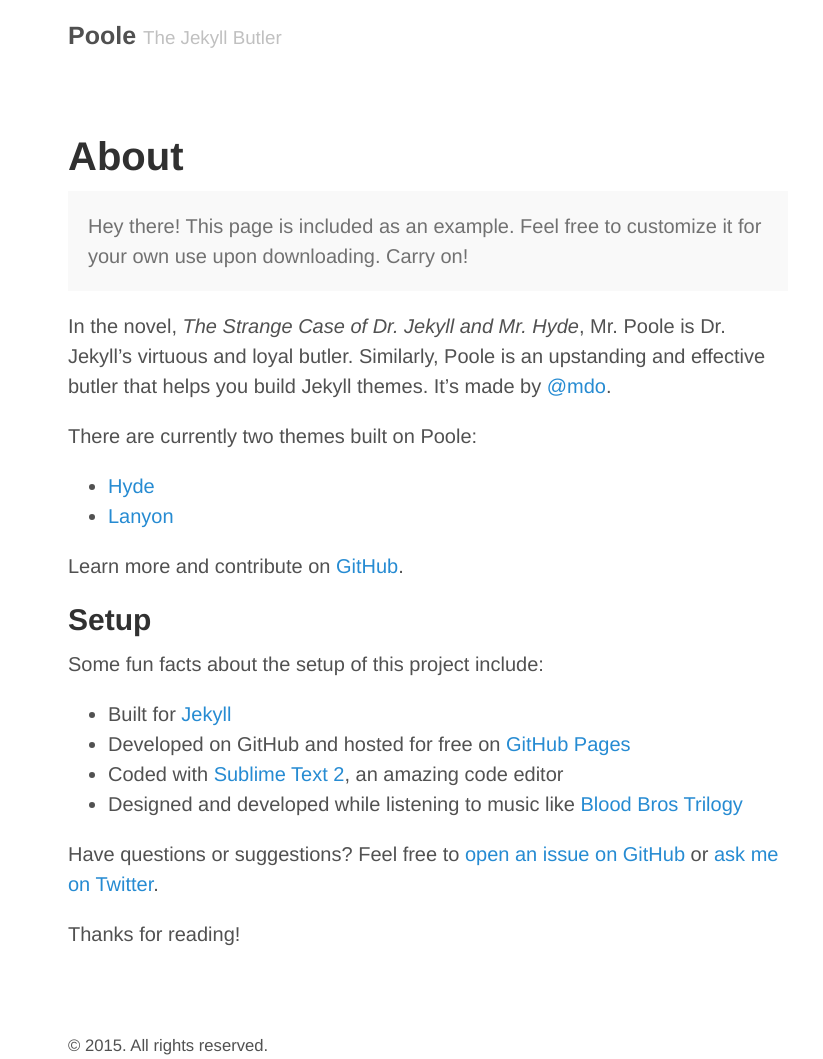
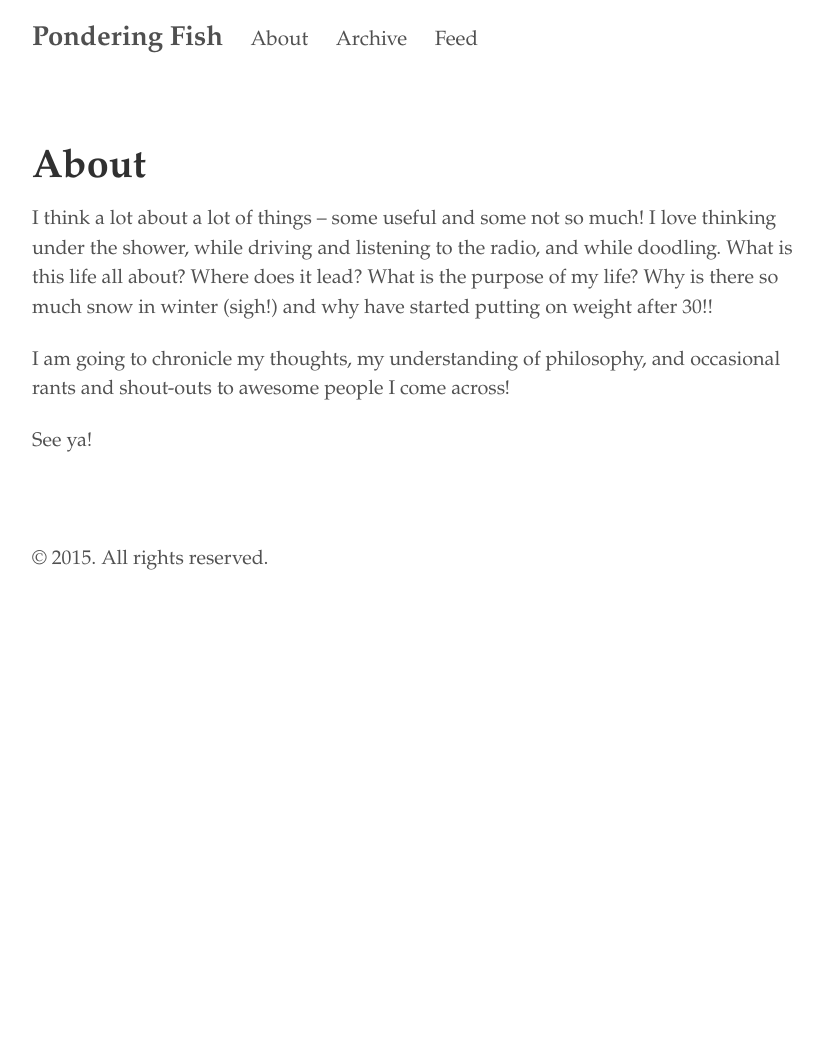
Before and after one commit to ponderingfish/ponderingfish.github.io, a Jekyll site: the page built from about.md, in a window 1280 px wide. Shown: the whole page, without its empty margins (212-1035 px from the left). Built offline with Jekyll 4.4.1, drawn with Linux system fonts in a browser that asks for light colours; after the commit the page ends 900 px from its top, so only the background shows below that.

Commit message:
redesign on jekyll

```diff
--- a/_config.yml
+++ b/_config.yml
@@ -3,17 +3,22 @@
 relative_permalinks: true
 
 # Setup
-title:            Poole
-tagline:          The Jekyll Butler
-url:              http://getpoole.com
+title:            Pondering Fish
+tagline:          Swimming through life
+url:              http://ponderingfish.github.io
 paginate:         1
 baseurl:          /
 author:
-  name:           Mark Otto
-  url:            https://twitter.com/mdo
-  email:          markdotto@gmail.com
+  name:           Pondering Fish
+  url:            https://twitter.com/
+  email:          ponderingfish2014@gmail.com
 
 # Custom vars
 version:          1.0.0
 github:
-  repo:           https://github.com/poole/poole
+  repo:           https://github.com/ponderingfish/ponderingfish.github.io
+
+pages_list:
+  About: '/about'
+  Archive: '/archive'
+  Feed: '/atom.xml'
--- a/_layouts/default.html
+++ b/_layouts/default.html
@@ -1,28 +1,23 @@
 <!DOCTYPE html>
-<html lang="en">
+<html xmlns="http://www.w3.org/1999/xhtml" xml:lang="en" lang="en-us">
+{% include head.html %}
+	<body>
+		<div class="container content">
+		<div class="masthead">
+		<h3 class="masthead-title">
+		<a href="/" title="Home">{{ site.title }}</a>
+			{% for page in site.pages_list %}
+			&nbsp;&nbsp;&nbsp;<small><a href="{{ page[1] }}">{{ page[0] }}</a></small>
+			{% endfor %}
+		</h3>
+		</div>
+		{{ content }}
 
-  {% include head.html %}
-
-  <body>
-
-    <div class="container content">
-      <header class="masthead">
-        <h3 class="masthead-title">
-          <a href="{{ site.baseurl }}" title="Home">{{ site.title }}</a>
-          <small>{{ site.tagline }}</small>
-        </h3>
-      </header>
-
-      <main>
-        {{ content }}
-      </main>
-
-      <footer class="footer">
-        <small>
-          &copy; <time datetime="{{ site.time | date_to_xmlschema }}">{{ site.time | date: '%Y' }}</time>. All rights reserved.
-        </small>
-      </footer>
-    </div>
-
-  </body>
+		<div class="footer">
+		<p>
+			&copy; {{ site.time | date: '%Y' }}. All rights reserved.
+		</p>
+		</div>
+		</div>
+	</body>
 </html>
--- a/about.md
+++ b/about.md
@@ -2,29 +2,8 @@
 layout: page
 title: About
 ---
+I think a lot about a lot of things – some useful and some not so much! I love thinking under the shower, while driving and listening to the radio, and while doodling. What is this life all about? Where does it lead? What is the purpose of my life? Why is there so much snow in winter (sigh!) and why have started putting on weight after 30!!
 
-<p class="message">
-  Hey there! This page is included as an example. Feel free to customize it for your own use upon downloading. Carry on!
-</p>
+I am going to chronicle my thoughts, my understanding of philosophy, and occasional rants and shout-outs to awesome people I come across!
 
-In the novel, *The Strange Case of Dr. Jekyll and Mr. Hyde*, Mr. Poole is Dr. Jekyll's virtuous and loyal butler. Similarly, Poole is an upstanding and effective butler that helps you build Jekyll themes. It's made by [@mdo](https://twitter.com/mdo).
-
-There are currently two themes built on Poole:
-
-* [Hyde](http://hyde.getpoole.com)
-* [Lanyon](http://lanyon.getpoole.com)
-
-Learn more and contribute on [GitHub](https://github.com/poole).
-
-## Setup
-
-Some fun facts about the setup of this project include:
-
-* Built for [Jekyll](http://jekyllrb.com)
-* Developed on GitHub and hosted for free on [GitHub Pages](https://pages.github.com)
-* Coded with [Sublime Text 2](http://sublimetext.com), an amazing code editor
-* Designed and developed while listening to music like [Blood Bros Trilogy](https://soundcloud.com/maddecent/sets/blood-bros-series)
-
-Have questions or suggestions? Feel free to [open an issue on GitHub](https://github.com/poole/poole/issues/new) or [ask me on Twitter](https://twitter.com/mdo).
-
-Thanks for reading!
+See ya!
--- a/public/css/poole.css
+++ b/public/css/poole.css
@@ -46,15 +46,16 @@
   margin: 0;
   padding: 0;
 }
-
 html {
-  font-family: "Helvetica Neue", Helvetica, Arial, sans-serif;
-  font-size: 16px;
+  font-family: Garamond,Baskerville,Baskerville Old Face,Hoefler Text,Times New Roman,serif;
+  /*font-family: Georgia,"DejaVu Serif",Times,"Times New Roman",serif;*/
+  /*font-family: "Palatino Linotype","Book Antiqua","Palatino",serif;*/
+  font-size: 18px;
   line-height: 1.5;
 }
 @media (min-width: 38em) {
   html {
-    font-size: 20px;
+    font-size: 22px;
   }
 }
 
@@ -88,7 +89,7 @@
   text-rendering: optimizeLegibility;
 }
 h1 {
-  font-size: 2rem;
+  font-size: 1.8rem;
 }
 h2 {
   margin-top: 1rem;
@@ -107,6 +108,7 @@
 p {
   margin-top: 0;
   margin-bottom: 1rem;
+  font-size: 0.9rem;
 }
 
 strong {
@@ -118,6 +120,7 @@
 ul, ol, dl {
   margin-top: 0;
   margin-bottom: 1rem;
+  font-size: 0.9rem;
 }
 
 dt {
@@ -151,6 +154,7 @@
 code,
 pre {
   font-family: Menlo, Monaco, "Courier New", monospace;
+  font-size: 0.8rem;
 }
 code {
   padding: .25em .5em;
@@ -215,7 +219,9 @@
   padding: .5rem 1rem;
   margin: .8rem 0;
   color: #7a7a7a;
-  border-left: .25rem solid #e5e5e5;
+  /*border-left: .25rem solid #e5e5e5;*/
+  font-size: 0.8rem;
+  background-color: #FFFFE6;
 }
 blockquote p:last-child {
   margin-bottom: 0;
```
Also changed, not shown: archive.md (added, +10 -0 lines), README.md.
